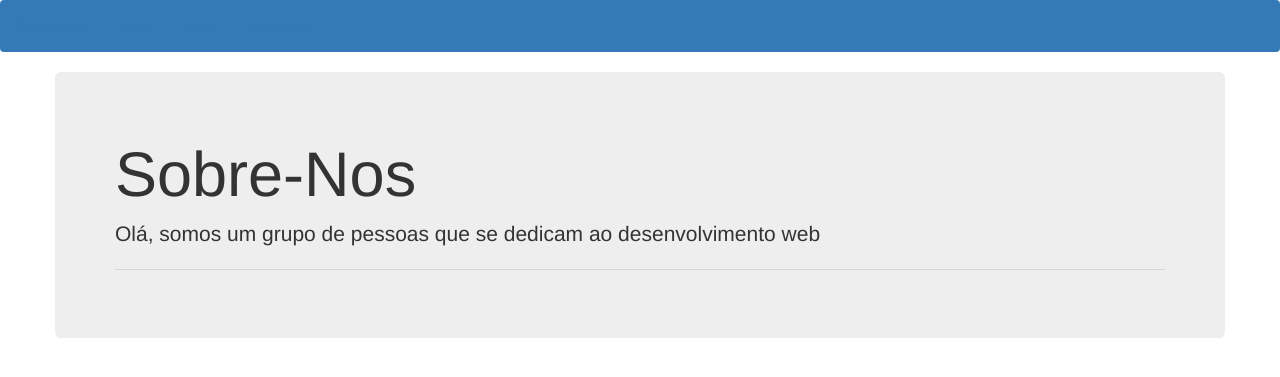
After one commit to Ed22mar/_EstudoSitePhp, a PHP site: page /sobreNos.php in a window 1280 px wide. The commit adds this page. Shown: the top 377 px of the page. Run offline with PHP 8.4, Linux system fonts and the light colour scheme.

Commit message:
Sobre Nós
implemetação da secção sobre nos

```diff
--- /dev/null
+++ b/sobreNos.php
@@ -0,0 +1,9 @@
+<?php include("template/cabecario.php"); ?>
+
+    <div class="jumbotron">
+        <h1 class="display-3">Sobre-Nos</h1>
+        <p class="lead">Olá, somos um grupo de pessoas que se dedicam ao desenvolvimento web</p>
+        <hr class="my-2">
+    </div>
+
+<?php include("template/rodape.php"); ?>
--- a/template/cabecario.php
+++ b/template/cabecario.php
@@ -18,13 +18,13 @@
                 <a class="nav-link" href="#">Develoteca </a>
             </li>
             <li class="nav-item">
-                <a class="nav-link" href="#">Inicio</a>
+                <a class="nav-link" href="index.php">Inicio</a>
             </li>
             <li class="nav-item">
                 <a class="nav-link" href="#">Livros</a>
             </li>
             <li class="nav-item">
-                <a class="nav-link" href="#">Nosotros</a>
+                <a class="nav-link" href="sobreNos.php">Sobre-Nós</a>
             </li>
         </ul>
     </nav>
```
